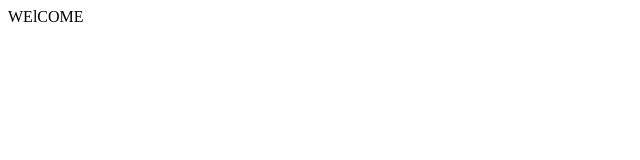
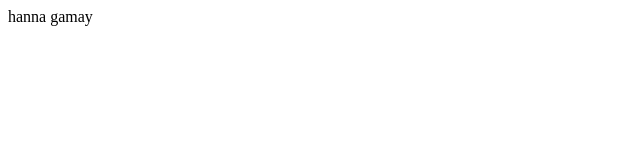
Before and after one commit to Hannafay/Hanna, a plain HTML site: page index.html in a window 1280 px wide. Shown: the full height of the page, 0-640 px from the left. Drawn offline with Linux system fonts and the light colour scheme.

Commit message:
Update index.html

```diff
--- a/index.html
+++ b/index.html
@@ -11,6 +11,6 @@
             <link rel="icon" href="icon.png" type="image/gif">
       </head>
       <body>
-           WElCOME
+            hanna gamay
       </body>
 </html>
```
